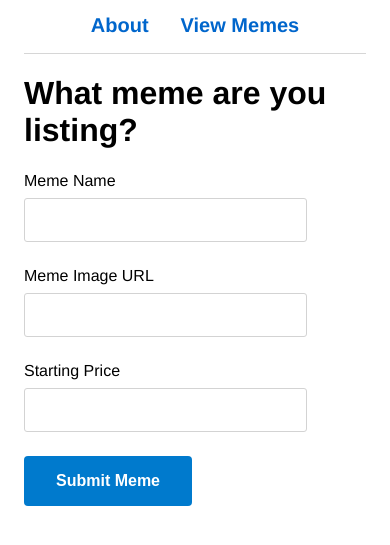
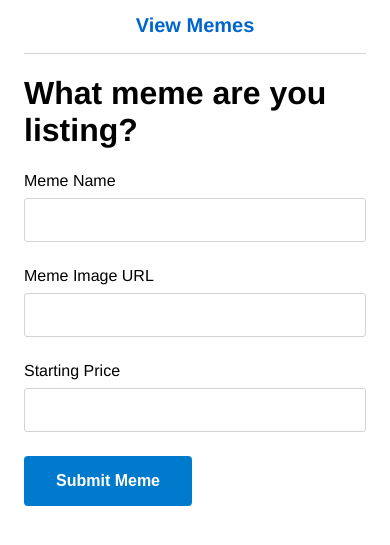
Before and after one commit to waltzaround/tradememe, a plain HTML site: page client/list.html in a window 390 px wide. Shown: the part 53-598 px from the top of the page. Drawn offline with Linux system fonts and the light colour scheme.

Commit message:
push css for list view

```diff
--- a/client/app.css
+++ b/client/app.css
@@ -54,6 +54,8 @@ body {
   box-sizing: border-box;
   border-radius: 3px;
   padding: 0 0.5rem;
+  width: 40vw;
+  max-width: 640px;
 }
 
 .search {
@@ -149,12 +151,14 @@ body {
   .app {
     margin: 1rem;
   }
-}
-
-@media screen and (max-width:768px) {
-
-  header {
-    flex-direction: column;
-    gap: 1rem;
+  .meme-form-input {
+    width: 100%;
+    padding: 1rem;
   }
 }
+  @media screen and (max-width:768px) {
+    header {
+      flex-direction: column;
+      gap: 1rem;
+    }
+  }
--- a/client/list.html
+++ b/client/list.html
@@ -12,7 +12,6 @@
         <header class="header">
             <img src="./logo.JPG" className="logo">
             <div class='nav-container'>
-                <a class="nav-link">About</a>
                 <a class="nav-link" href="./index.html">View Memes</a>
             </div>
         </header>
```
